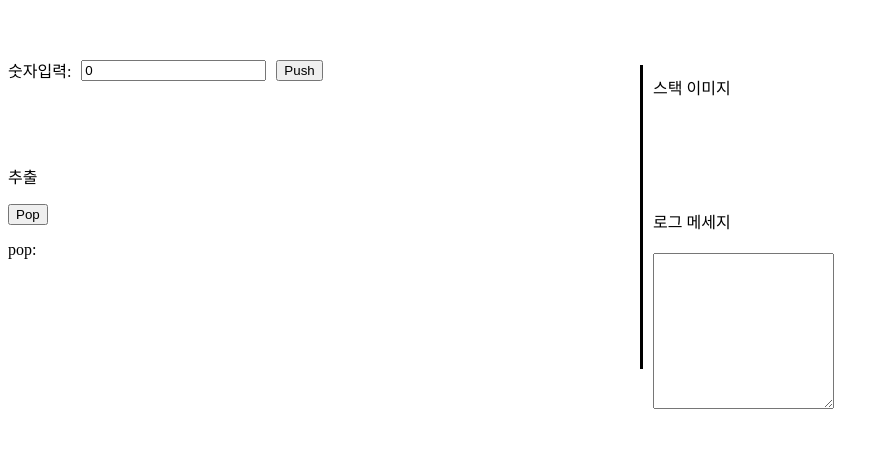
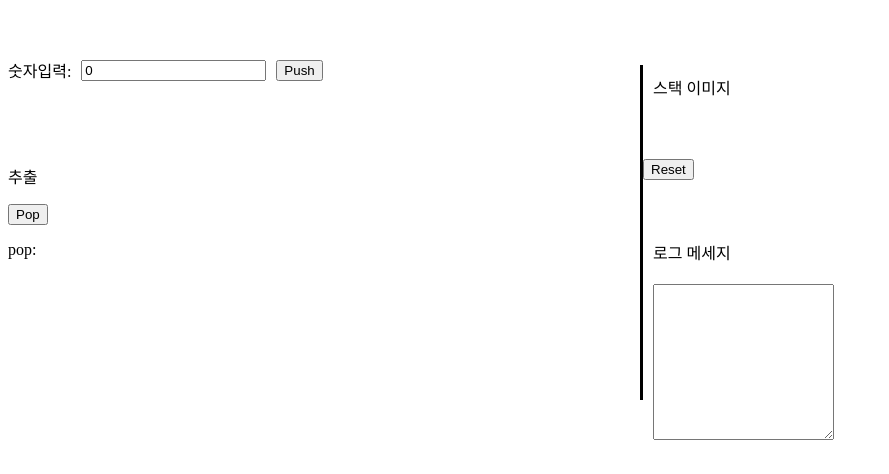
Before and after one commit to zjoker120/study-vue, a Vue app: page /InputPop in a window 1280 px wide. Shown: the part 126-600 px from the top of the page, without its empty margins (0-889 px from the left). Built offline with nearby package versions, Linux system fonts and the light colour scheme.

Commit message:
초기화 버튼 추가

```diff
--- a/src/components/InputPop.vue
+++ b/src/components/InputPop.vue
@@ -21,6 +21,7 @@
         <div class="stack-box" v-for="(item, index) in stackState" :key="index">{{ item }}</div>
       </div>
     </div>
+    <button @click="resetStack" class="resetButton">Reset</button>
     <label class="logText">로그 메세지</label>
     <div class="area-container">
       <textarea class="downScroll" rows="10" cols="20" v-model="textAreaValue"></textarea>
@@ -61,7 +62,10 @@
     textAreaValue.value = `${textAreaValue.value}${message}\n`;
   };
 
-
+  const resetStack = () => {
+    stackState.value = [];
+    textAreaValue.value = '';
+  };
 
 
 
@@ -137,4 +141,10 @@
     margin: 10px;
     flex-direction: column-reverse;
   }
+
+
+  /* Reset 버튼 */
+  .resetButton {
+    margin-top: 10px;
+  }
 </style>
--- a/src/components/SelectType.vue
+++ b/src/components/SelectType.vue
@@ -37,11 +37,9 @@
     const sizes = Array.from({ length: 99 }, (_, index) => (index + 1).toString());
     const pageMove = () => {
         routes.push('/InputPop');
-
     };
 
 </script>
-
 
 <style scoped>
 
```
